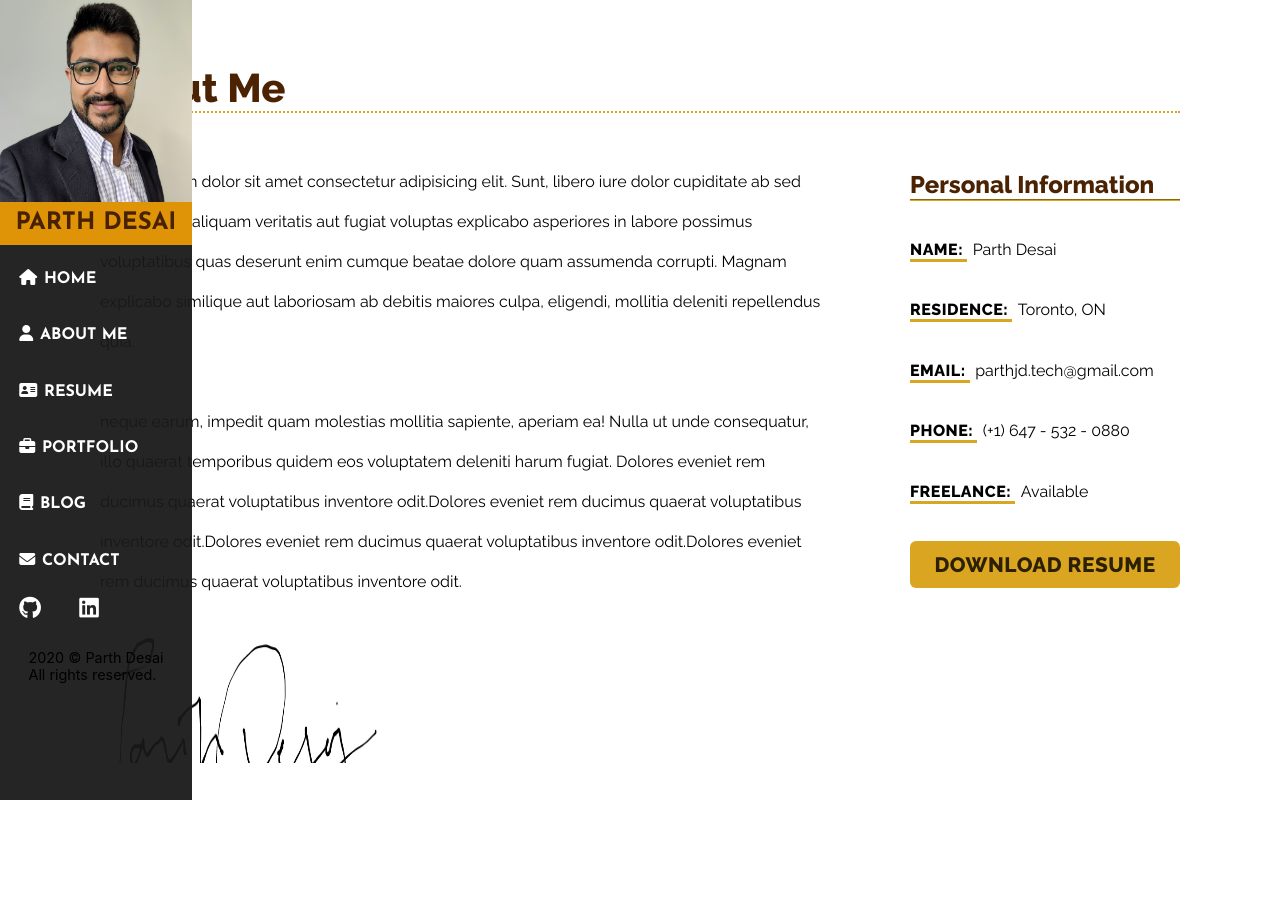
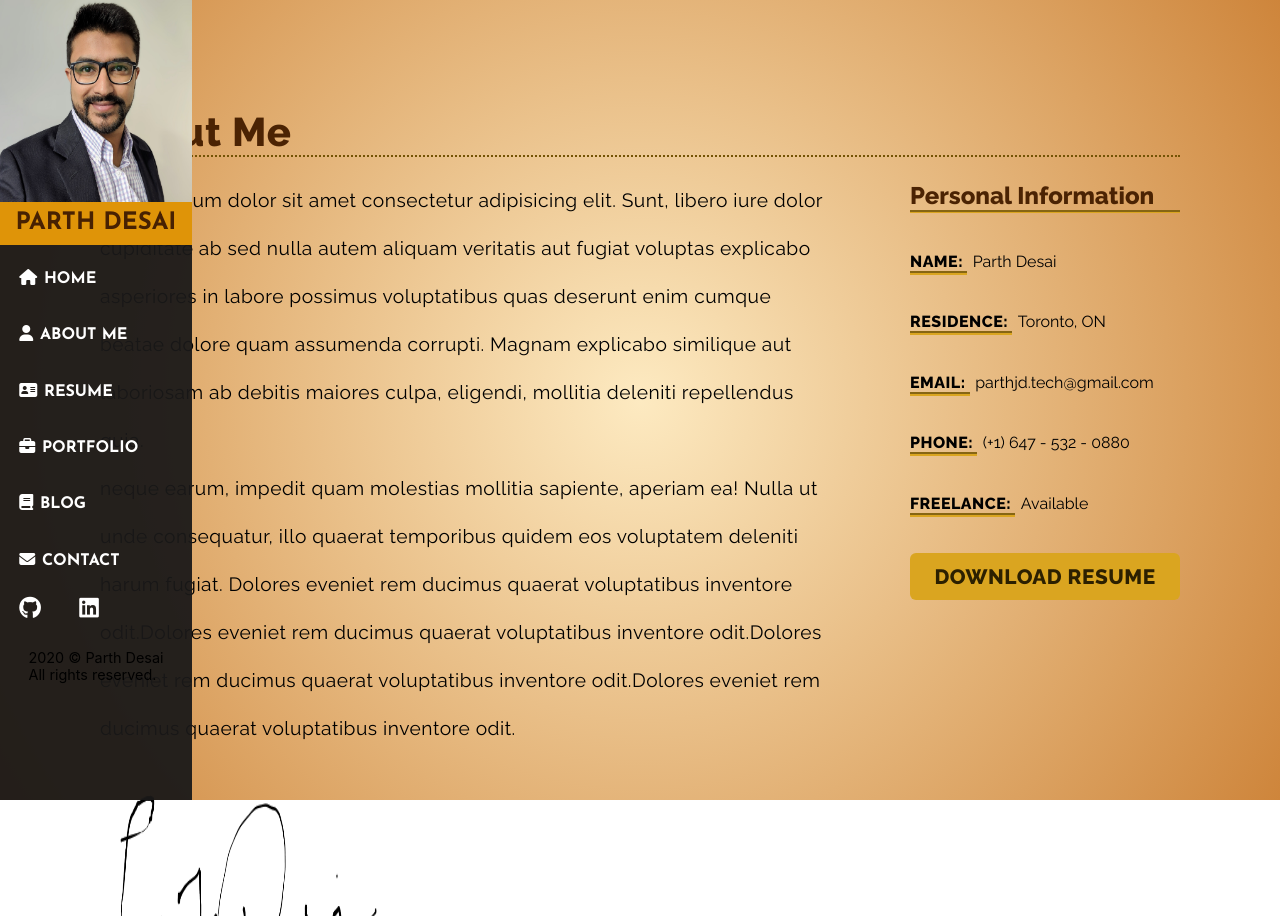
Before and after one commit to parthjd/Portfolio, a React (Create React App) app in the folder my-app/: page /about in a window 1280 px wide. Before the commit the page ends 800 px from the top, so only its background shows below. Built offline with nearby package versions, Linux system fonts and the light colour scheme.

Commit message:
updated styles on about page

```diff
--- a/my-app/src/App.css
+++ b/my-app/src/App.css
@@ -1,3 +1,11 @@
+body,
+section,
+main,
+h2 {
+  padding: 0;
+  margin: 0;
+}
+
 .App {
   text-align: center;
 }
@@ -32,6 +40,7 @@
   from {
     transform: rotate(0deg);
   }
+
   to {
     transform: rotate(360deg);
   }
--- a/my-app/src/components/About/About.js
+++ b/my-app/src/components/About/About.js
@@ -2,6 +2,7 @@ import React from "react";
 import "./About.scss";
 export default function About() {
   return (
+    <section className="about-page">
       <div className="wrapper">
         <h2 className="about-me"> About Me</h2>
         <main className="about-main">
@@ -10,10 +11,10 @@ export default function About() {
               Lorem ipsum dolor sit amet consectetur adipisicing elit. Sunt,
               libero iure dolor cupiditate ab sed nulla autem aliquam veritatis
               aut fugiat voluptas explicabo asperiores in labore possimus
-            voluptatibus quas deserunt enim cumque beatae dolore quam assumenda
-            corrupti. Magnam explicabo similique aut laboriosam ab debitis
-            maiores culpa, eligendi, mollitia deleniti repellendus quia.
-            <br />
+              voluptatibus quas deserunt enim cumque beatae dolore quam
+              assumenda corrupti. Magnam explicabo similique aut laboriosam ab
+              debitis maiores culpa, eligendi, mollitia deleniti repellendus
+              quia.
               <br />
               neque earum, impedit quam molestias mollitia sapiente, aperiam ea!
               Nulla ut unde consequatur, illo quaerat temporibus quidem eos
@@ -23,7 +24,10 @@ export default function About() {
               quaerat voluptatibus inventore odit.Dolores eveniet rem ducimus
               quaerat voluptatibus inventore odit.
             </p>
-          <img className="signature" src={require("../images/signature.png")} />
+            <img
+              className="signature"
+              src={require("../images/signature.png")}
+            />
           </div>
           <div className="about-contact">
             <h3 className="personal-info">Personal Information</h3>
@@ -56,5 +60,6 @@ export default function About() {
           </div>
         </main>
       </div>
+    </section>
   );
 }
--- a/my-app/src/components/About/About.scss
+++ b/my-app/src/components/About/About.scss
@@ -1,7 +1,14 @@
+.about-page {
+  background: rgb(250, 236, 196);
+  background: radial-gradient(circle, rgb(253, 234, 193) 0%, rgb(206, 133, 59) 100%);
+  height: 100vh;
+
+}
+
 .wrapper {
   margin-right: auto;
   margin-left: auto;
-  margin-top: 5%;
+  // margin-top: 5%;
   max-width: 1080px;
   padding-right: 10px;
   padding-left: 10px;
@@ -19,18 +26,22 @@
   color: rgb(75, 35, 3);
   font-weight: 800;
   border-bottom: 2px dotted;
-  border-color: goldenrod;
+  border-color: rgb(116, 84, 5);
+  padding-top: 10%;
+  letter-spacing: .8px;
 }
 
 .about-content {
   margin-right: 10%;
+
 }
 
 .bio {
   font-family: 'Raleway',
     sans-serif;
-  font-size: 1rem;
+  font-size: 1.2rem;
   line-height: 2.5;
+  letter-spacing: .5px;
 }
 
 .signature {
@@ -50,7 +61,7 @@
   font-family: 'Raleway',
     sans-serif;
   color: rgb(75, 35, 3);
-  border-bottom: 2px groove;
+  border-bottom: 3px groove;
   border-color: goldenrod;
 }
 
@@ -69,7 +80,7 @@ ul {
 
 .title {
   font-weight: 800;
-  border-bottom: 3px solid goldenrod;
+  border-bottom: 4px groove goldenrod;
   // border-radius: 5px;
   margin-right: 2%;
   font-family: 'Raleway',
--- a/my-app/src/components/Home/Home.scss
+++ b/my-app/src/components/Home/Home.scss
@@ -14,7 +14,7 @@
 
 .home-name {
   position: absolute;
-  top: 22%;
+  top: 30%;
   left: 40%;
   font-family: "Josefin Sans", sans-serif;
   text-transform: uppercase;
@@ -25,7 +25,7 @@
 
 .tag {
   position: absolute;
-  top: 44%;
+  top: 43%;
   left: 40%;
   font-family: "Josefin Sans", sans-serif;
   font-weight: 600;
```
Lines whose indentation alone changed are shown as unchanged.
